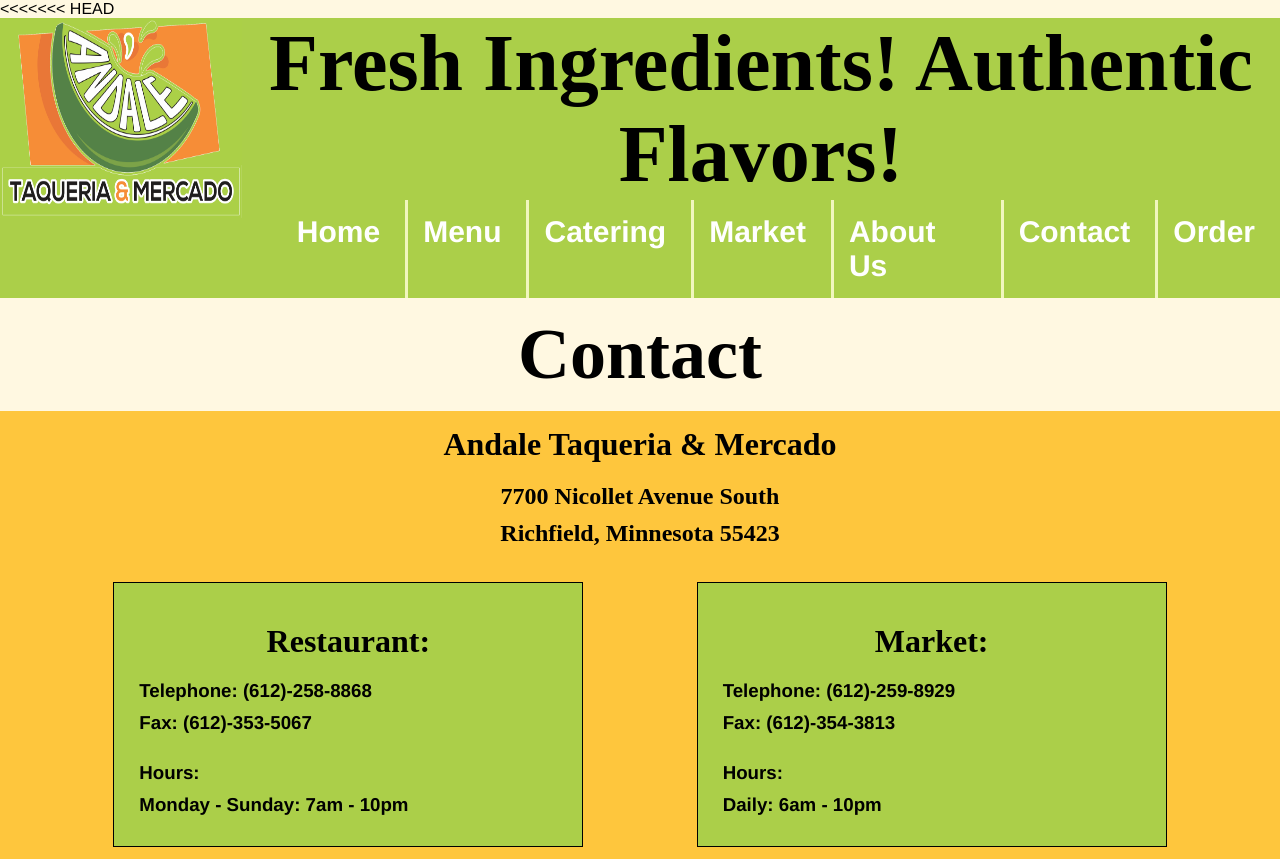
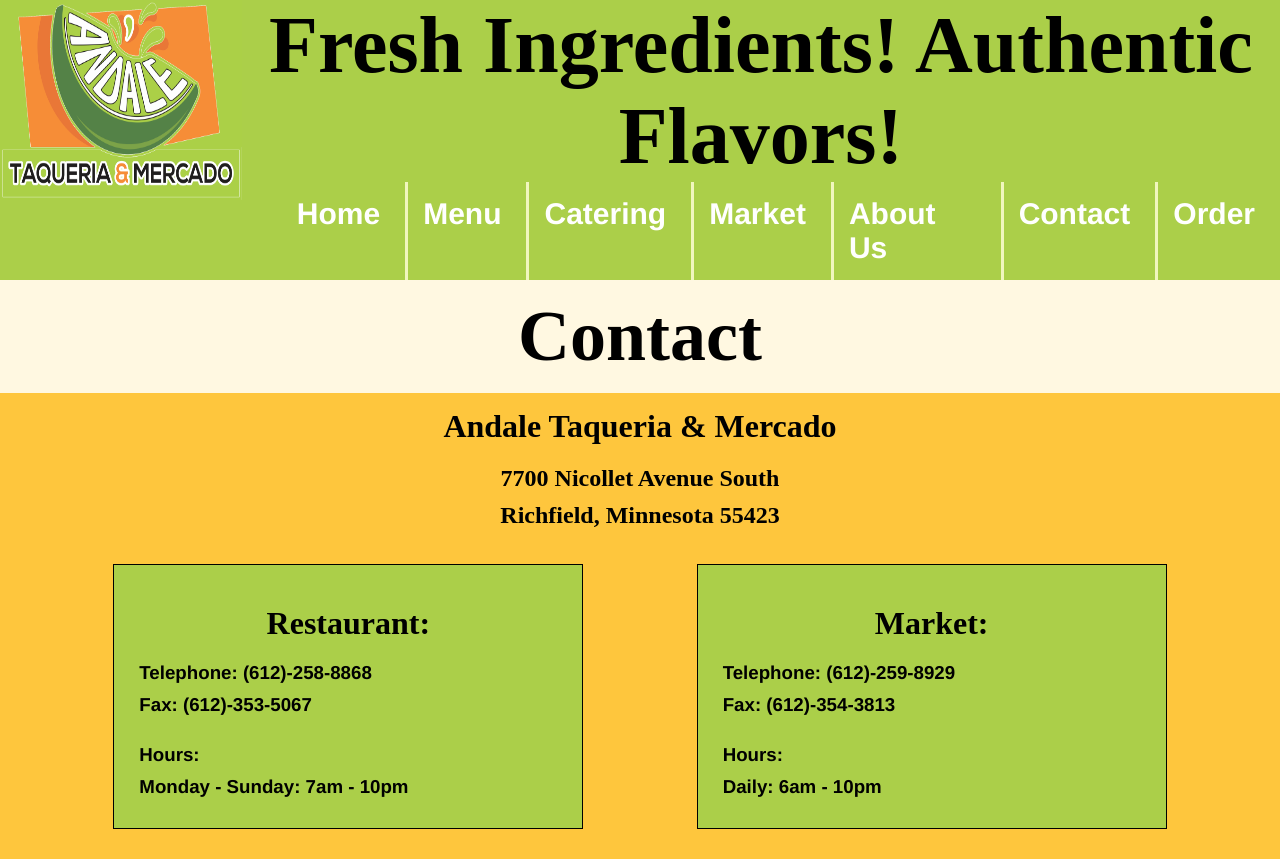
Before and after one commit to kouYang2015/JTD-AndaleTaqueriaMercado, a PHP site: page /contact.php in a window 1280 px wide. Shown: the top 859 px of the page. Run offline with PHP 8.4, Linux system fonts and the light colour scheme; some web fonts are replaced.

Commit message:
Fixed contact merge conflict

```diff
--- a/src/contact.php
+++ b/src/contact.php
@@ -1,59 +1,3 @@
-
-<<<<<<< HEAD
-<head>
-  <title>Contact</title>
-  <link rel="stylesheet" href="./css/theme.css" />
-  <link rel="stylesheet" href="./css/contact.css" />
-</head>
-
-
-<body>
-  <?php include 'header.html'; ?>
-
-  <body>
-    <div class="container">
-      <h1 style="padding:15px;"> Contact</h1>
-      <div class="inner-container">
-        <h1>Andale Taqueria & Mercado</h1>
-        <h2>7700 Nicollet Avenue South</h2>
-        <h2>Richfield, Minnesota 55423</h2>
-        <div class="inner-inner-container">
-          <div class="inner-container-left">
-            <h1>Restaurant:</h1>
-            <h3>Telephone: (612)-258-8868</h3>
-            <h3>Fax: (612)-353-5067</h3>
-            <br />
-            <h3>Hours:</h3>
-            <h3>Monday - Sunday: 7am - 10pm</h3>
-          </div>
-          <div class="inner-container-right">
-            <h1>Market:</h1>
-            <h3>Telephone: (612)-259-8929</h3>
-            <h3>Fax: (612)-354-3813</h3>
-            <br />
-            <h3>Hours:</h3>
-            <h3>Daily: 6am - 10pm</h3>
-          </div>
-        </div>
-        <form class="form" action="process_contact.php" method="post">
-          <h1 style="text-align:center">Contact Us</h1>
-          <label for="name">Full Name:</label><br>
-          <input type="text" id="name" name="name" required="true" placeholder="Name"><br>
-          <label for="email"> Email:</label><br>
-          <input title="Enter valid email address: email@something.com" type="text" id="email" name="email" size="20" placeholder="Email" pattern="[a-zA-Z0-9._]+@[a-z].+[a-z]" spellcheck="false" required="true" />
-          <br />
-          <label for="email"> Message:</label><br>
-          <textarea rows="4" cols="50" id="message" name="message" placeholder="Enter your message"> </textarea><br>
-          <button class="button" type="submit" name="submit_contact">Submit</button>
-        </form>
-      </div>
-    </div>
-    <?php include 'footer.html'; ?>
-  </body>
-
-</html>
-=======
   <?php include 'header.html';
   include 'contact.html';
   include 'footer.html'; ?>
->>>>>>> a1360922cd30532cff3bcc1552ff17dbf0713254
```
